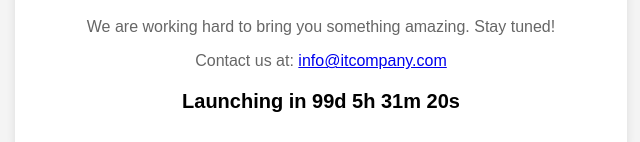
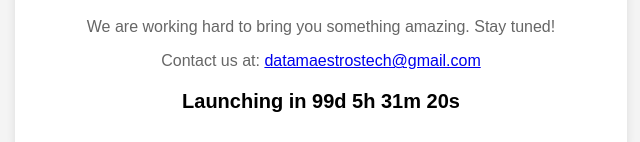
Before and after one commit to datamaestros/company_site, a plain HTML site: page index.html in a window 1280 px wide. Shown: the part 402-544 px from the top of the page, without its empty margins (319-959 px from the left). Drawn offline with Linux system fonts and the light colour scheme.

Commit message:
Update index.html
Update email address

```diff
--- a/index.html
+++ b/index.html
@@ -38,7 +38,7 @@
     <div class="container">
         <h1>Our Website is Under Construction</h1>
         <p>We are working hard to bring you something amazing. Stay tuned!</p>
-        <p>Contact us at: <a href="mailto:info@itcompany.com">info@itcompany.com</a></p>
+        <p>Contact us at: <a href="mailto:datamaestrostech@gmail.com">datamaestrostech@gmail.com</a></p>
         <div class="countdown" id="countdown"></div>
     </div>
     <script>
```
